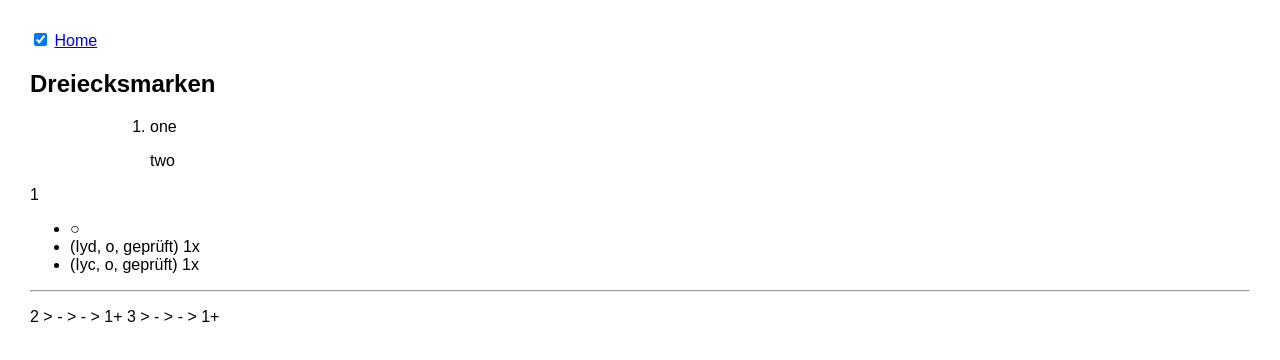
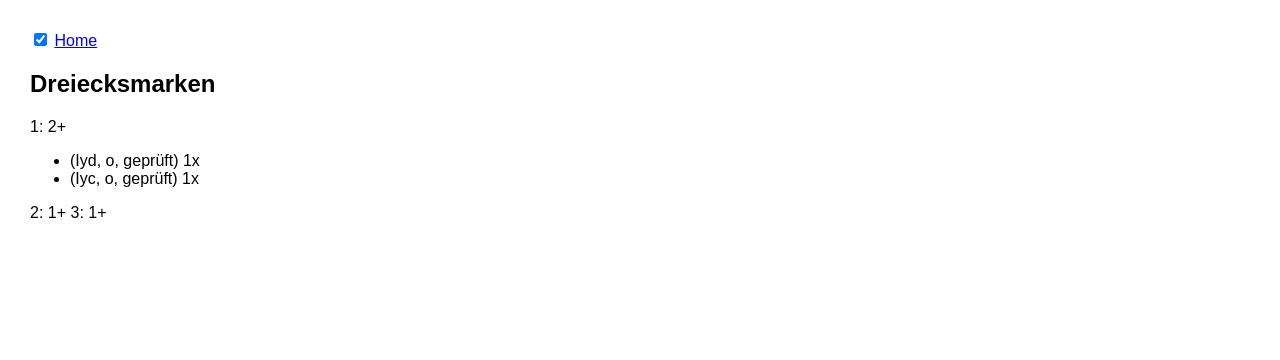
Before and after one commit to WeichselRiver/weichselmarke, an Astro site: page /COH in a window 1280 px wide. Built offline with nearby package versions, Linux system fonts and the light colour scheme; Astro itself is replaced by a stand-in of ours.

Commit message:
Aktualisieren von COH.md

```diff
--- a/src/pages/COH.md
+++ b/src/pages/COH.md
@@ -6,18 +6,12 @@ layout : ../layouts/Layout.astro
 
 ## Dreiecksmarken
 
-> > 1.  one
->>
->>     two
 
 
-1
-- ○
+1: 2+
 - (Iyd, o, geprüft)     1x
 - (Iyc, o, geprüft)     1x
 
 
-
-----
-2 > - > - > 1+
-3 > - > - > 1+
+2: 1+
+3: 1+
```
